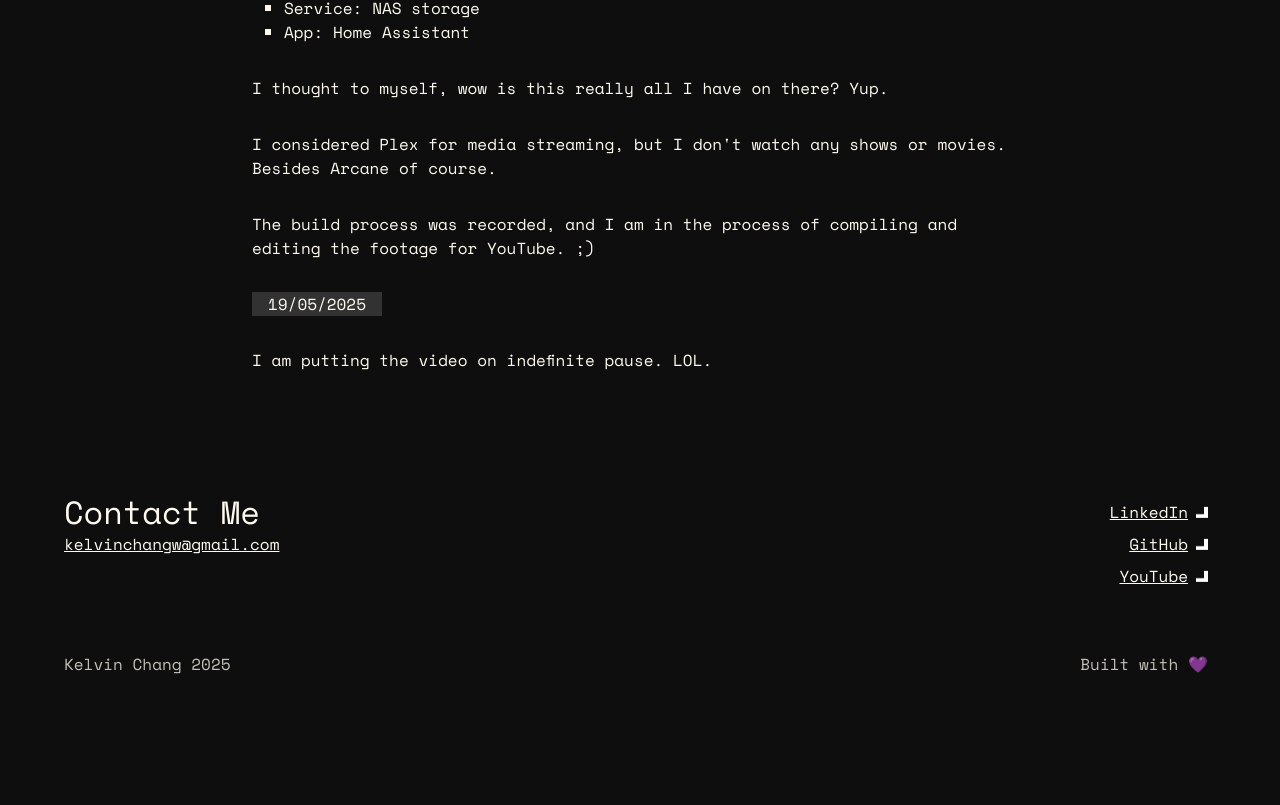
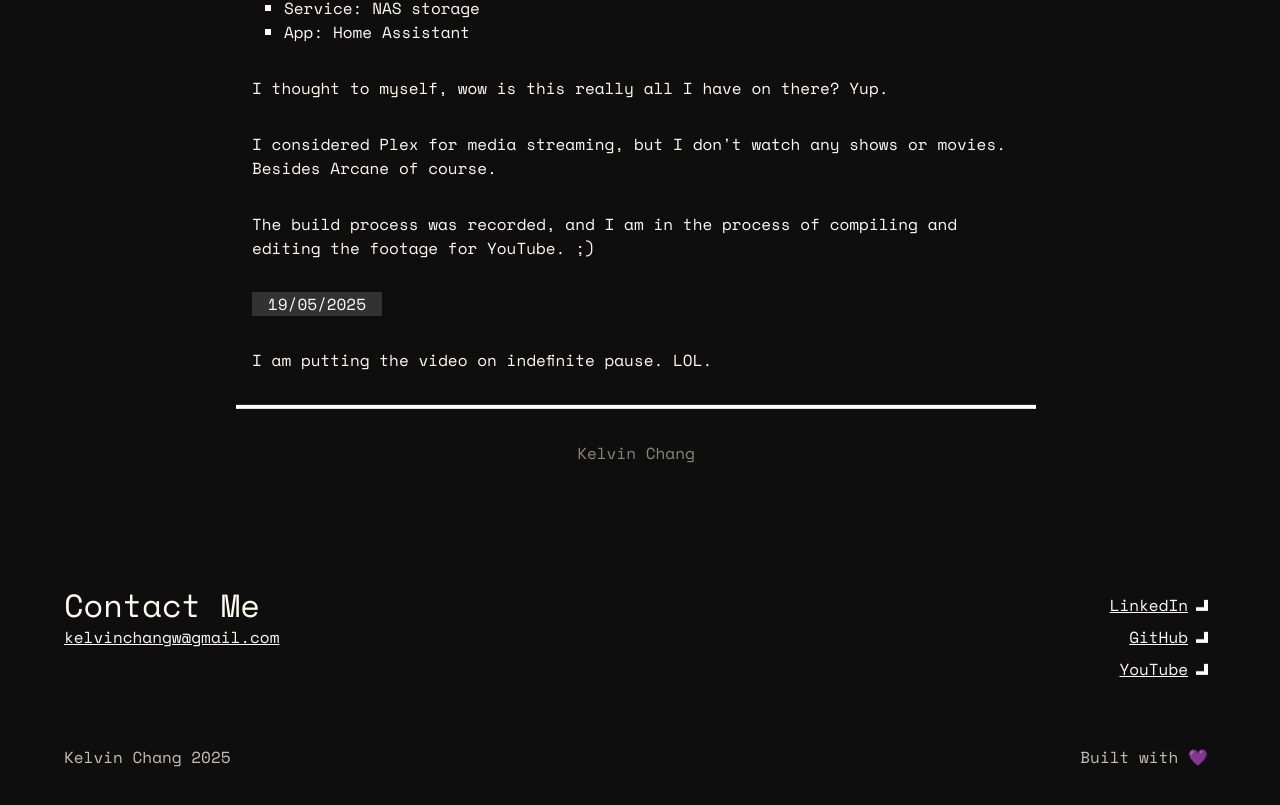
Before and after one commit to kelvinchangw/kelvinchang, a React (Vite) app: page /projects/project-noir in a window 1280 px wide. Shown: the part 1753-2558 px from the top of the page. Before the commit the page ends 2493 px from the top, so only its background shows below. Built offline with nearby package versions, Linux system fonts and the light colour scheme.

Commit message:
Add author section for projects

```diff
--- a/src/App.tsx
+++ b/src/App.tsx
@@ -27,19 +27,19 @@ function App() {
         <BrowserRouter>
             <TitleManager />
 
-            {/* Persistent menu bar */}
+            {/* Keep outside of page for persistent menu bar */}
             <MenuBar />
 
             <div className="pageContainer">
-                {/* Header will go here later */}
                 <Header />
+
                 <Routes>
                     <Route path="/" element={<Home />} />
                     <Route path="/about" element={<About />} />
                     <Route path="/projects" element={<Projects />} />
-                    <Route path="/projects/project-noir" element={<ProjectNoir />} /> {/* Add this line */}
+                    <Route path="/projects/project-noir" element={<ProjectNoir />} />
                 </Routes>
-                {/* Footer will go here later */}
+
                 <Footer />
             </div>
         </BrowserRouter>
--- a/src/pages/Projects/ProjectNoir/ProjectNoir.module.css
+++ b/src/pages/Projects/ProjectNoir/ProjectNoir.module.css
@@ -94,6 +94,16 @@
     text-decoration: underline;
 }
 
+.authorSection {
+    display: flex;
+    flex-direction: column;
+    align-items: center;
+}
+
+.authorName {
+    opacity: 50%;
+}
+
 @media (max-width: 480px) {
     .content {
         width: 100%;
--- a/src/pages/Projects/ProjectNoir/ProjectNoir.tsx
+++ b/src/pages/Projects/ProjectNoir/ProjectNoir.tsx
@@ -112,6 +112,10 @@ export default function ProjectNoir() {
                             </div>
                         </div>
                     </div>
+                    <img src={divider} alt="" />
+                    <div className={styles.authorSection}>
+                        <p className={styles.authorName}>Kelvin Chang</p>
+                    </div>
                 </div>
             </div>
         </main>
```
